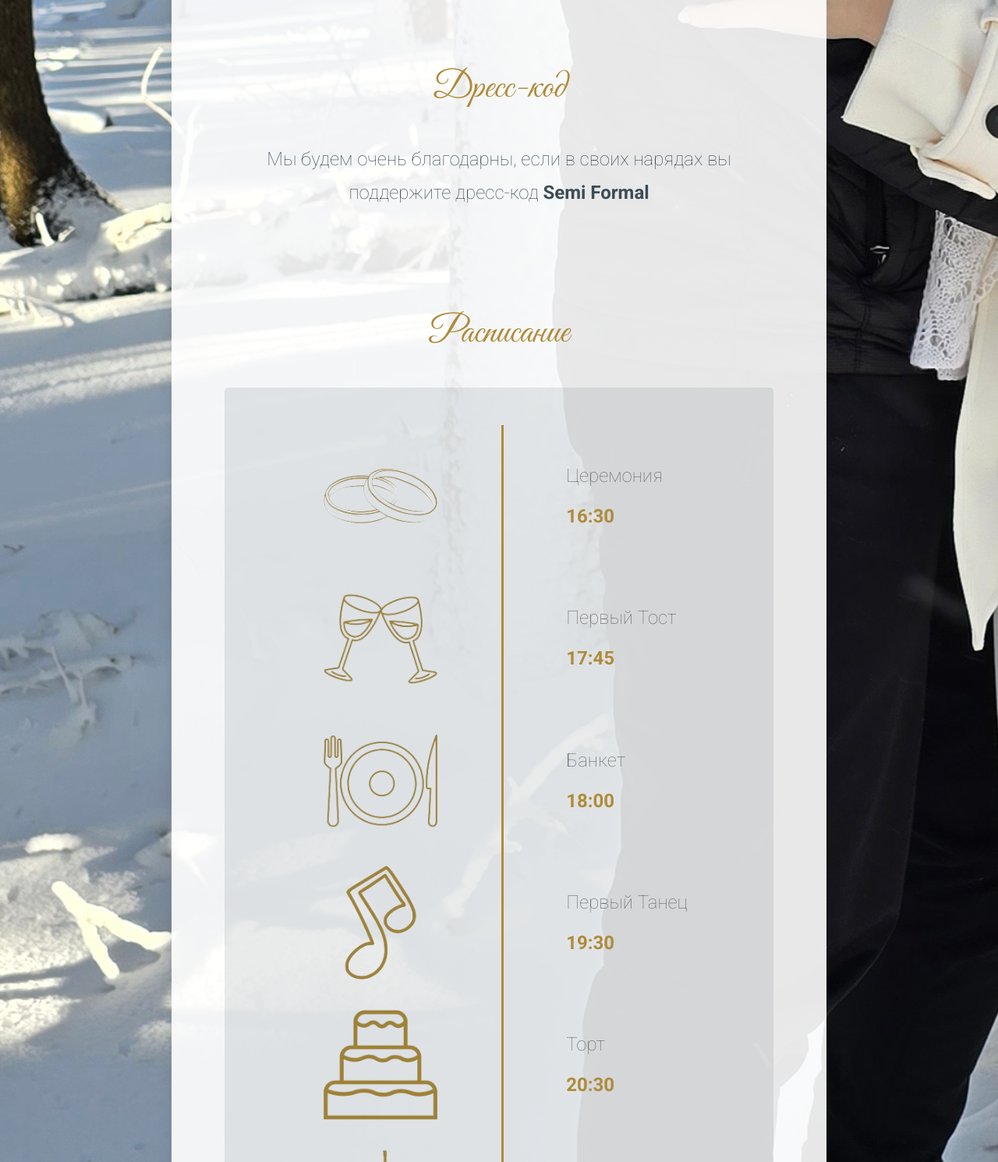
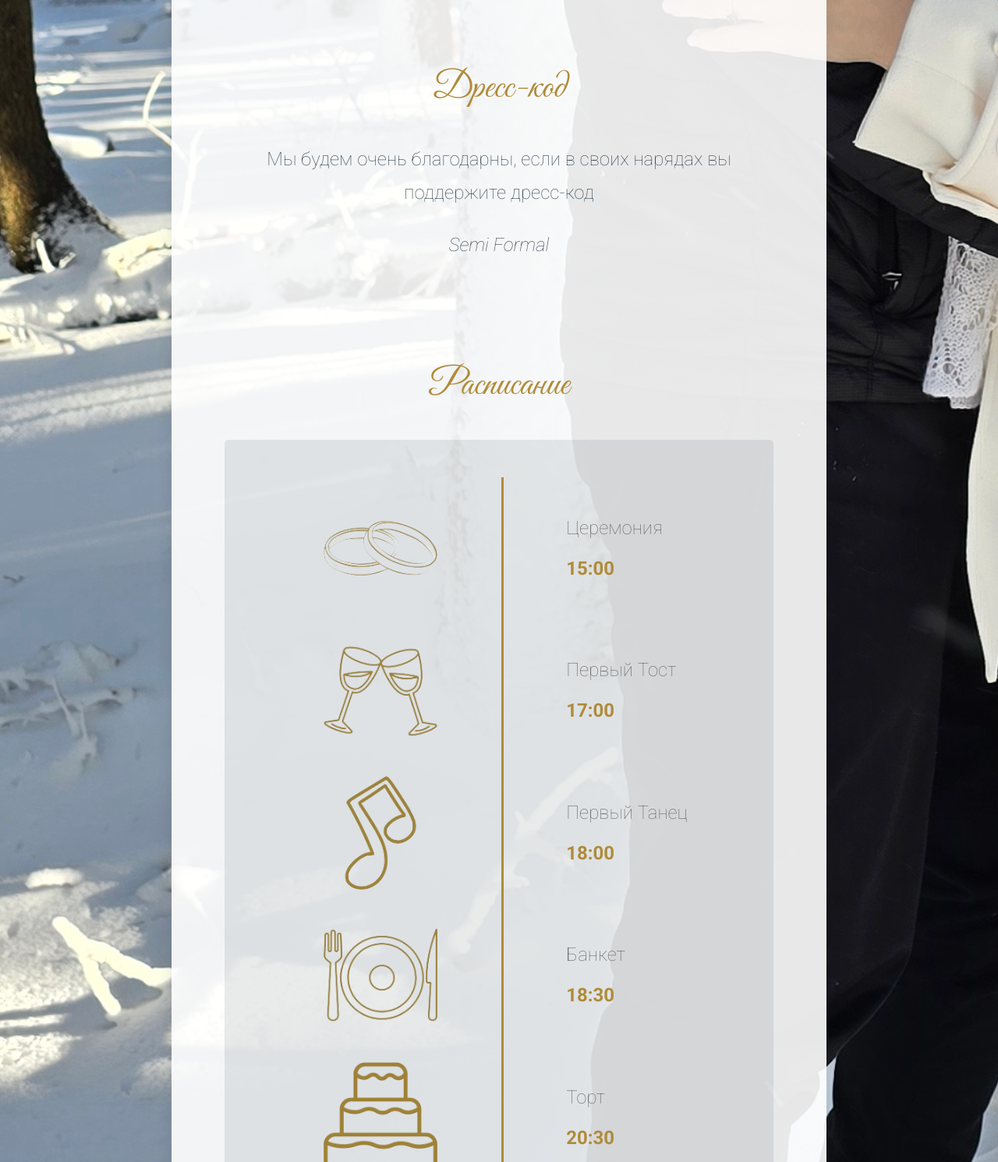
Before and after one commit to vladibuyanov/wedding_invitation, a Flask app: page / in a window 1280 px wide. Shown: the part 2160-3650 px from the top of the page at 78% size. Run offline with Flask 3, Linux system fonts and the light colour scheme; some libraries are stand-ins or nearby versions.

Commit message:
Some FR changes

```diff
--- a/static/css/styles.css
+++ b/static/css/styles.css
@@ -294,6 +294,9 @@ body {
         line-height: 1.8;
         color: #3b4c57;
     }
+    & .dress-code-text {
+        font-style: italic;
+    }
 }
 .gifts {
     & h2 {
--- a/templates/index.html
+++ b/templates/index.html
@@ -70,8 +70,8 @@
         <h2 class="great-vibes-regular">{{ _("Дресс-код") }}</h2>
         <p>
             {{ _("Мы будем очень благодарны, если в своих нарядах вы поддержите дресс-код") }}
-            <strong>Semi Formal</strong>
         </p>
+        <p class="dress-code-text">Semi Formal</p>
     </div>
     <div class="details section">
         <h2 class="great-vibes-regular">{{ _("Расписание") }}</h2>
@@ -80,28 +80,28 @@
                 <img src="/static/images/timeline/rings.png" alt="">
                 <div>
                     <p>{{ _("Церемония") }}</p>
-                    <strong>16:30</strong>
+                    <strong>15:00</strong>
                 </div>
             </li>
             <li>
                 <img src="/static/images/timeline/glasses.png" alt="">
                 <div>
                     <p>{{ _("Первый Тост") }}</p>
-                    <strong>17:45</strong>
+                    <strong>17:00</strong>
+                </div>
+            </li>
+            <li>
+                <img src="/static/images/timeline/music.png" alt="">
+                <div>
+                    <p>{{ _("Первый Танец") }}</p>
+                    <strong>18:00</strong>
                 </div>
             </li>
             <li>
                 <img src="/static/images/timeline/plates.png" alt="">
                 <div>
                     <p>{{ _("Банкет") }}</p>
-                    <strong>18:00</strong>
-                </div>
-            </li>
-            <li>
-                <img src="/static/images/timeline/music.png" alt="">
-                <div>
-                    <p>{{ _("Первый Танец") }}</p>
-                    <strong>19:30</strong>
+                    <strong>18:30</strong>
                 </div>
             </li>
             <li>
```
Also changed, not shown: translations/sk/LC_MESSAGES/messages.po, 2 other files.
